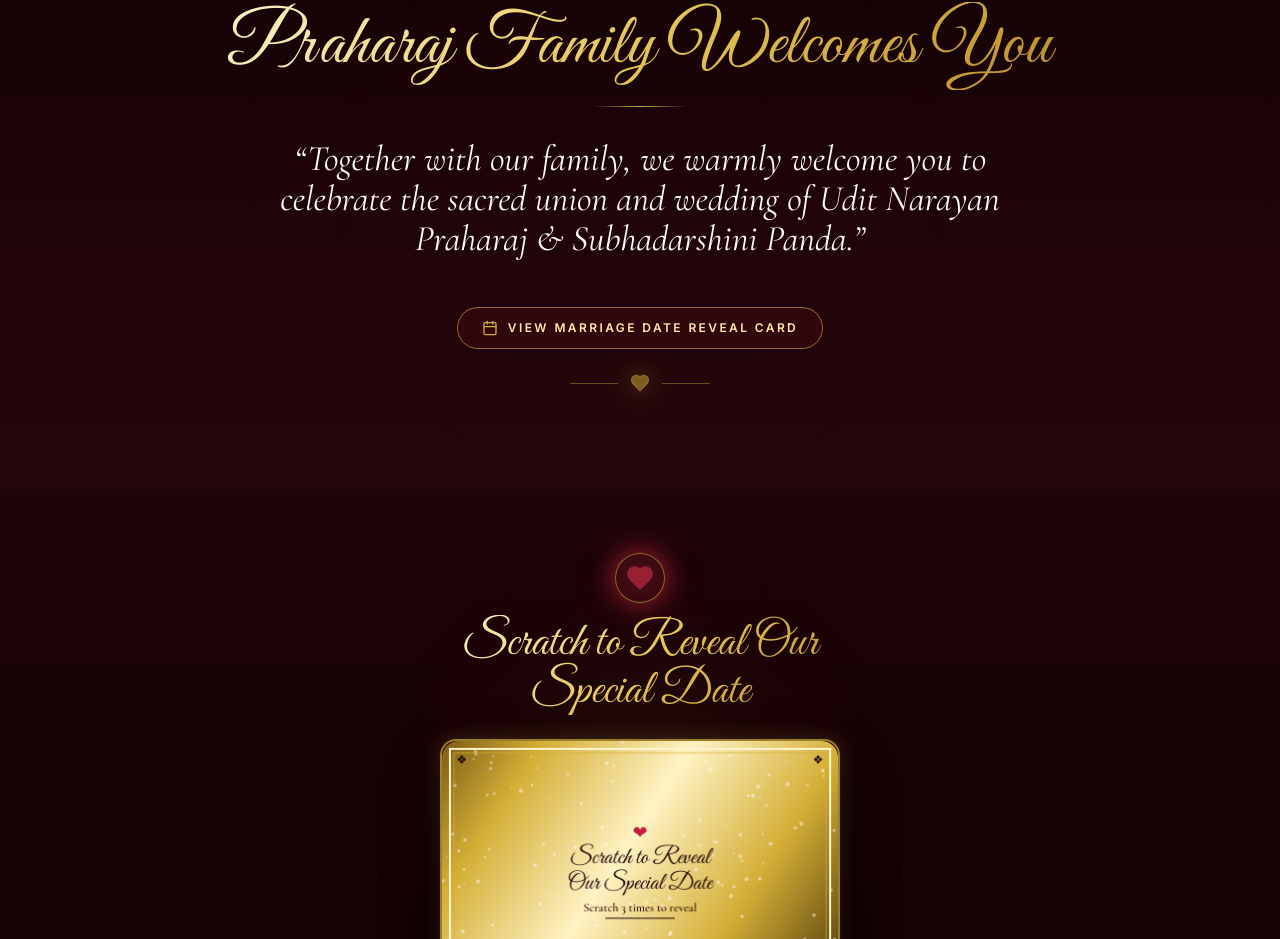
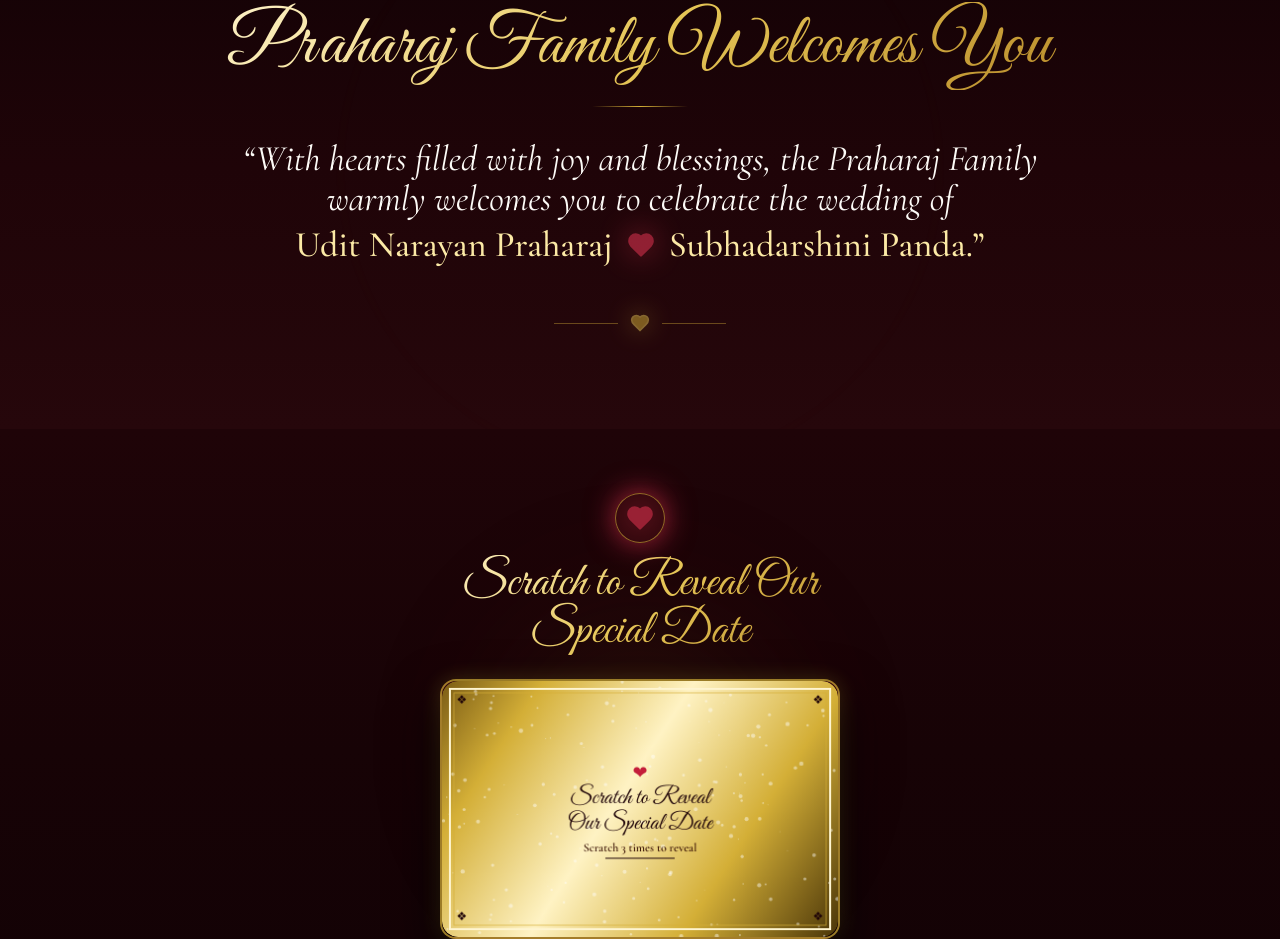
Before and after one commit to ShanksTechpy/invitation, a React (Vite) app: page / in a window 1280 px wide. Shown: the part 1272-2211 px from the top of the page. Built offline with nearby package versions, Linux system fonts and the light colour scheme; a web font is replaced by a local one.

Commit message:
Update welcoming message with glowing heart icon and remove View Marriage Date Reveal Card button

```diff
--- a/src/components/PraharajWelcome.tsx
+++ b/src/components/PraharajWelcome.tsx
@@ -30,9 +30,14 @@ export const PraharajWelcome: React.FC = () => {
           whileInView={{ opacity: 1, y: 0 }}
           viewport={{ once: true, margin: '-100px' }}
           transition={{ duration: 1.2, delay: 0.3, ease: 'easeOut' }}
-          className="font-serif-cormorant text-2xl sm:text-3xl md:text-4xl text-[#FDFBF7] font-light leading-relaxed max-w-3xl mx-auto italic"
+          className="font-serif-cormorant text-2xl sm:text-3xl md:text-4xl text-[#FDFBF7] font-light leading-relaxed max-w-4xl mx-auto italic flex flex-wrap items-center justify-center gap-x-2.5 gap-y-1.5"
         >
-          “Together with our family, we warmly welcome you to celebrate the sacred union and wedding of Udit Narayan Praharaj & Subhadarshini Panda.”
+          <span>“With hearts filled with joy and blessings, the Praharaj Family warmly welcomes you to celebrate the wedding of</span>
+          <span className="font-medium text-[#FCEAA6] not-italic">Udit Narayan Praharaj</span>
+          <span className="inline-flex items-center mx-1">
+            <Heart className="w-6 h-6 sm:w-7 sm:h-7 text-[#FF3B5C] fill-[#FF3B5C] animate-pulse drop-shadow-[0_0_15px_rgba(255,59,92,0.9)]" />
+          </span>
+          <span className="font-medium text-[#FCEAA6] not-italic">Subhadarshini Panda.”</span>
         </motion.p>
 
         <motion.div
@@ -42,17 +47,10 @@ export const PraharajWelcome: React.FC = () => {
           transition={{ duration: 1, delay: 0.5 }}
           className="pt-4 flex flex-col items-center gap-6"
         >
-          <a
-            href="#date-reveal"
-            className="inline-flex items-center gap-2.5 px-6 py-3 rounded-full border border-[#D4AF37]/60 bg-[#34080E]/80 text-[#FCEAA6] font-sans-inter text-xs uppercase tracking-[0.2em] font-semibold hover:bg-[#D4AF37] hover:text-[#1F0408] transition-all duration-300 shadow-lg"
-          >
-            <Calendar className="w-4 h-4 text-[#D4AF37]" /> View Marriage Date Reveal Card
-          </a>
-
           <div className="flex items-center justify-center gap-3 text-[#D4AF37]/80">
-            <span className="h-[1px] w-12 bg-[#D4AF37]/40" />
+            <span className="h-[1px] w-16 bg-[#D4AF37]/40" />
             <Heart className="w-5 h-5 text-[#E6C657] fill-[#D4AF37] animate-pulse drop-shadow-[0_0_12px_rgba(212,175,55,0.8)]" />
-            <span className="h-[1px] w-12 bg-[#D4AF37]/40" />
+            <span className="h-[1px] w-16 bg-[#D4AF37]/40" />
           </div>
         </motion.div>
       </div>
```
